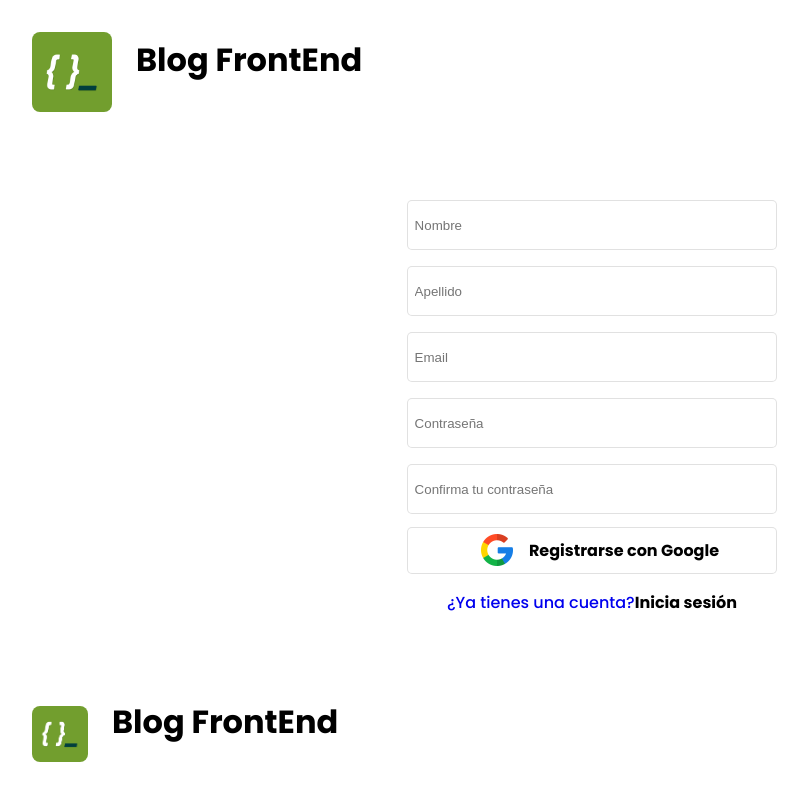
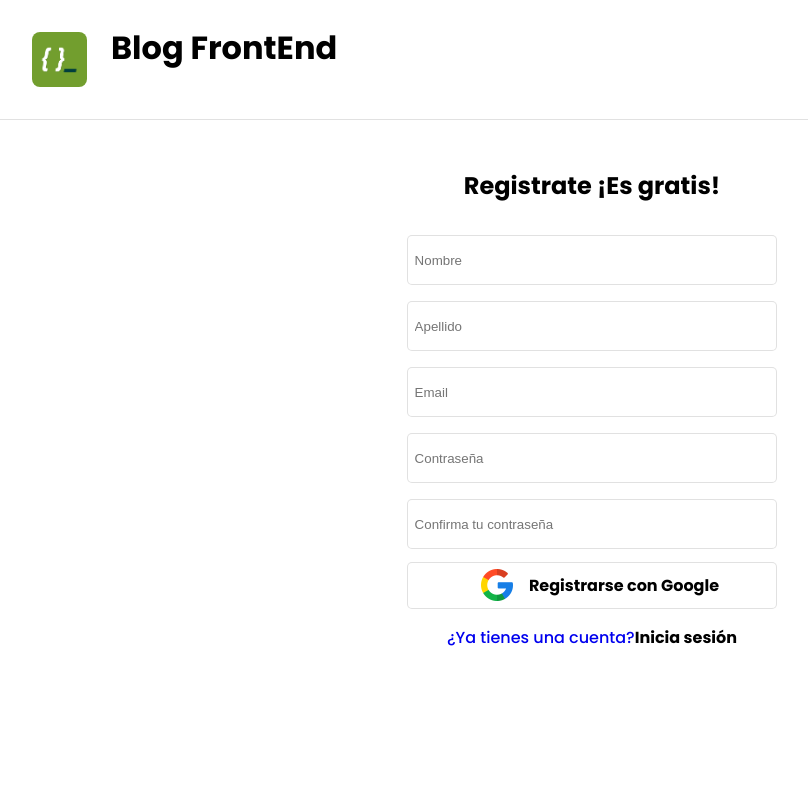
Before and after one commit to N-Armijo/sass, a plain HTML site: page registro.html in a window 1280 px wide. Shown: the whole page, without its empty margins (48-856 px from the left). Drawn offline with Linux system fonts and the light colour scheme.

Commit message:
pagina de registro en apariencia concuerda con lo solicitado. Falta ordenar y comprobar carpetas 7-1 sass y enlazar paginas

```diff
--- a/assets/sass/abstracts/_mixins.scss
+++ b/assets/sass/abstracts/_mixins.scss
@@ -3,3 +3,6 @@
 @mixin padding-4-sides ($space-v, $space-h) {
   padding: $space-v $space-h;
 }
+@mixin border-bottom-section($border-section) {
+  border-bottom: $border-section;
+}
--- a/assets/sass/abstracts/_variables.scss
+++ b/assets/sass/abstracts/_variables.scss
@@ -13,6 +13,7 @@ $background-post: #ffff;
 $horizontal-post-height: 8rem;
 
 $border-rounded: 8px;
+$border-section: 1px solid $gray;
 
 $horizontal-space-full-width: 5rem;
 // Variable que añade padding vertical a containers de ancho completo
--- a/assets/sass/components/_logo.scss
+++ b/assets/sass/components/_logo.scss
@@ -3,7 +3,7 @@
   display: flex;
   flex-direction: row;
   align-items: center;
-  height: 5rem;
+  height: 55px;
 
   &__img {
     height: 100%;
@@ -14,13 +14,9 @@
   &__title {
     font-weight: 700;
   }
-  &logo__btn{
-    width: 16px;
-    height: 16px;
-  }
 }
 
 // Clase modificadora logo
 .logo--small {
-  height: 3.5rem;
+  height: 40px;
 }
--- a/assets/sass/layout/_header.scss
+++ b/assets/sass/layout/_header.scss
@@ -1,3 +1,4 @@
 .header {
-  @include padding-4-sides($vertical-space-full-height-container, $horizontal-space-full-width)
+  @include padding-4-sides($vertical-space-full-height-container, $horizontal-space-full-width);
+  @include border-bottom-section($border-section);
 }
--- a/registro.html
+++ b/registro.html
@@ -22,6 +22,7 @@
   </header>
 
   <form action="" class="form">
+    <h2>Registrate ¡Es gratis!</h2>
     <input type="text" name="nombre" id="nombre" placeholder="Nombre">
     <input type="text" name="apellido" id="apellido" placeholder="Apellido">
     <input type="text" name="email" id="email" placeholder="Email">
@@ -32,12 +33,5 @@
     <a class="btn btn--no-border btn--wide" href="/login.html">¿Ya tienes una cuenta?<span class="btn__text--bold">Inicia sesión</span></a>
 
   </form>
-
-  <footer class="footer">
-    <div class="logo logo--small">
-      <img class="logo__img" src="assets/img/logos/adl.png" alt="logos">
-      <h1 class="logo__title">Blog FrontEnd</h1>
-    </div>
-  </footer>
 </body>
 </html>
```
Also changed, not shown: assets/css/main.css, 1 other file.
